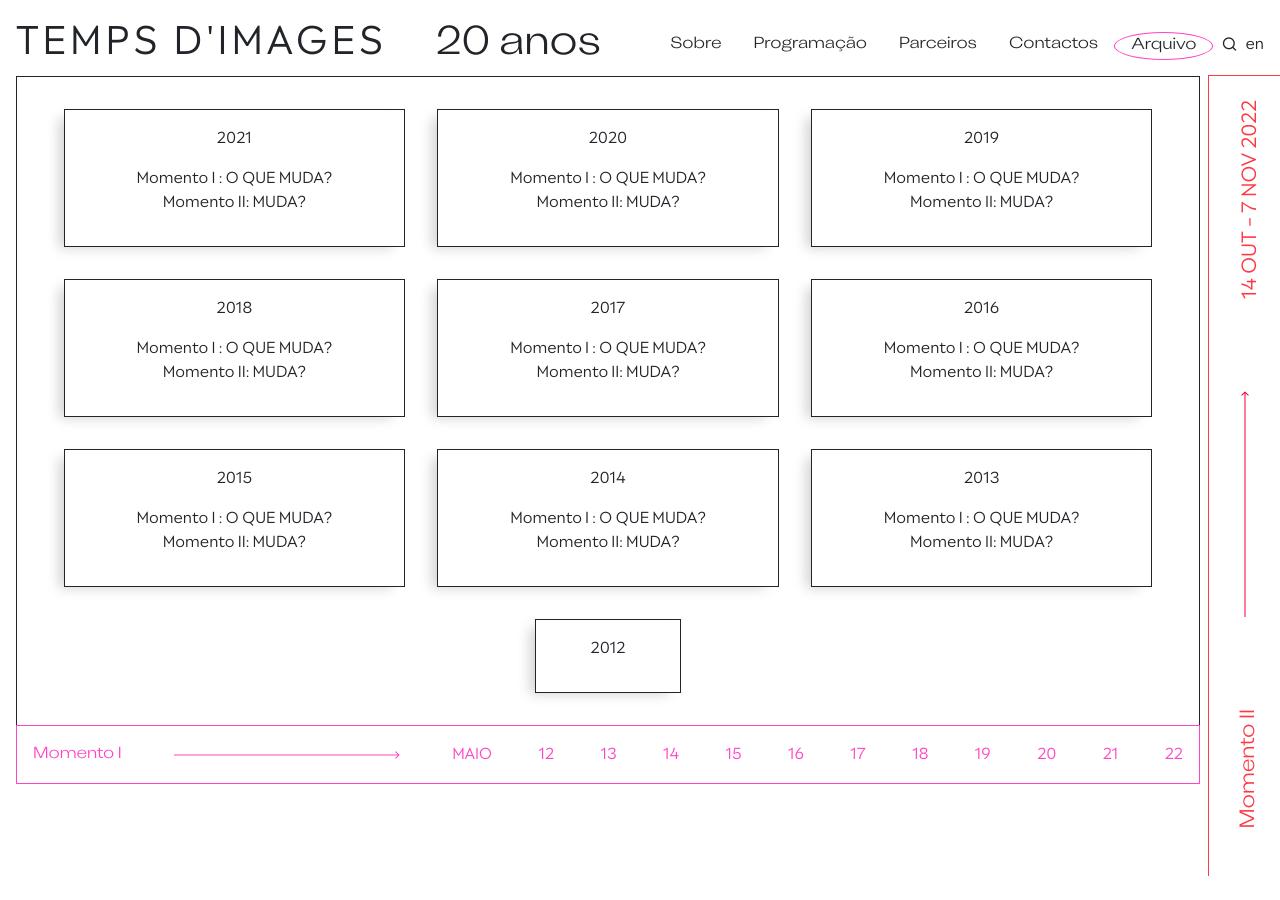
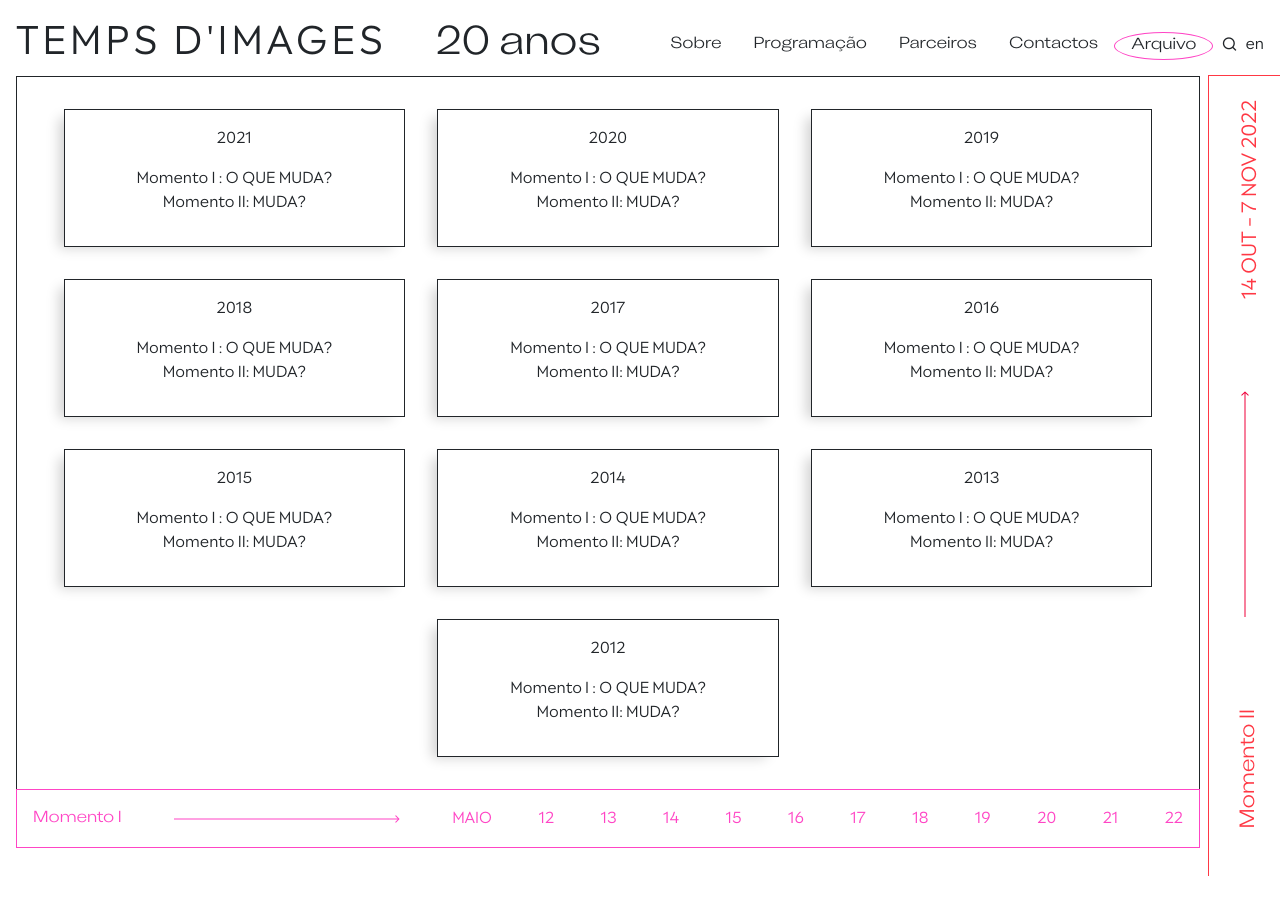
Before and after one commit to mnvnery/tempsdimages2023-m2, a Jekyll site: the page built from arquivo.html, in a window 1280 px wide. Built offline with Jekyll 4.4.1, drawn with Linux system fonts in a browser that asks for light colours.

Commit message:
Update from Forestry.io Maria Nery updated arquivo.html

```diff
--- a/arquivo.html
+++ b/arquivo.html
@@ -29,7 +29,7 @@
   title: "<p>Momento I : O QUE MUDA?<br>Momento II: MUDA?</p>"
   link: https://duplacena.com/temps-dimages-2013/
 - year: "2012"
-  title: ''
+  title: "<p>Momento I : O QUE MUDA?<br>Momento II: MUDA?</p>"
   link: https://duplacena.com/temps-dimages-2012/
 
 ---
```
